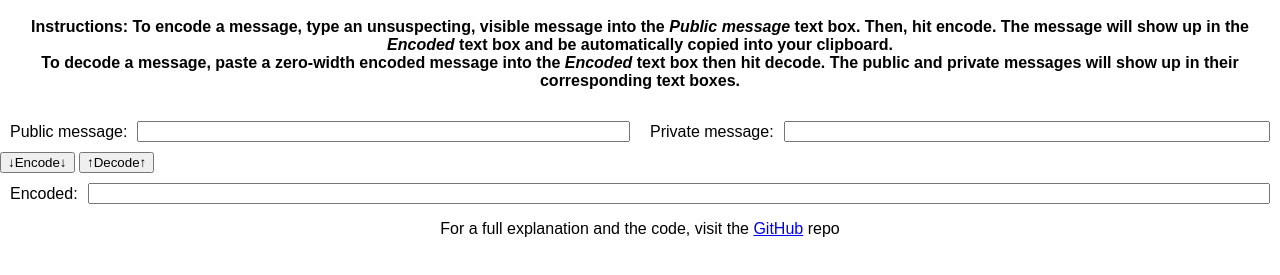
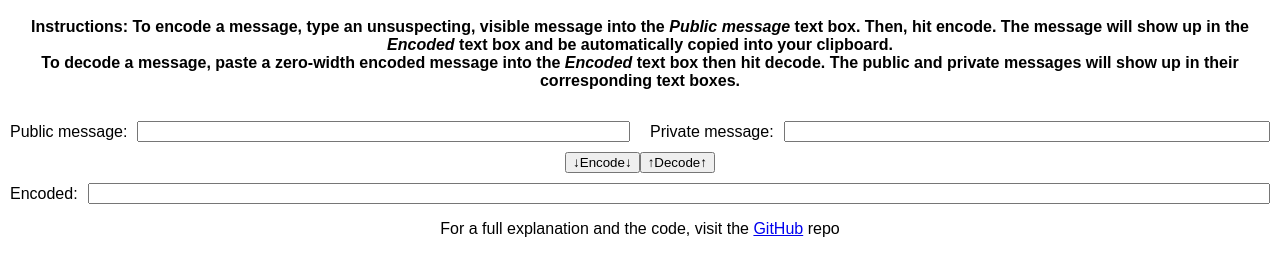
Before and after one commit to Luckstern/Hidden-in-Plain-Sight, a plain HTML site: page index.html in a window 1280 px wide. Shown: the part 105-380 px from the top of the page. Drawn offline with Linux system fonts and the light colour scheme.

Commit message:
Added styling for the encode and decode buttons

```diff
--- a/style.css
+++ b/style.css
@@ -24,6 +24,11 @@ header {
     flex-grow: 1;
 }
 
+#buttons {
+    display: flex;
+    justify-content: center;
+}
+
 #output-container {
     display: flex;
     margin: 10px;
```
